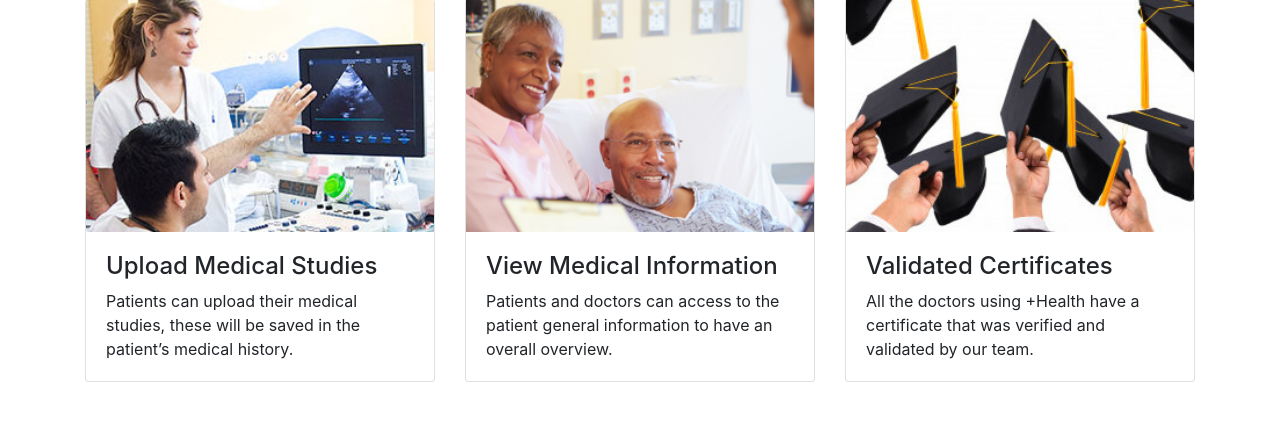
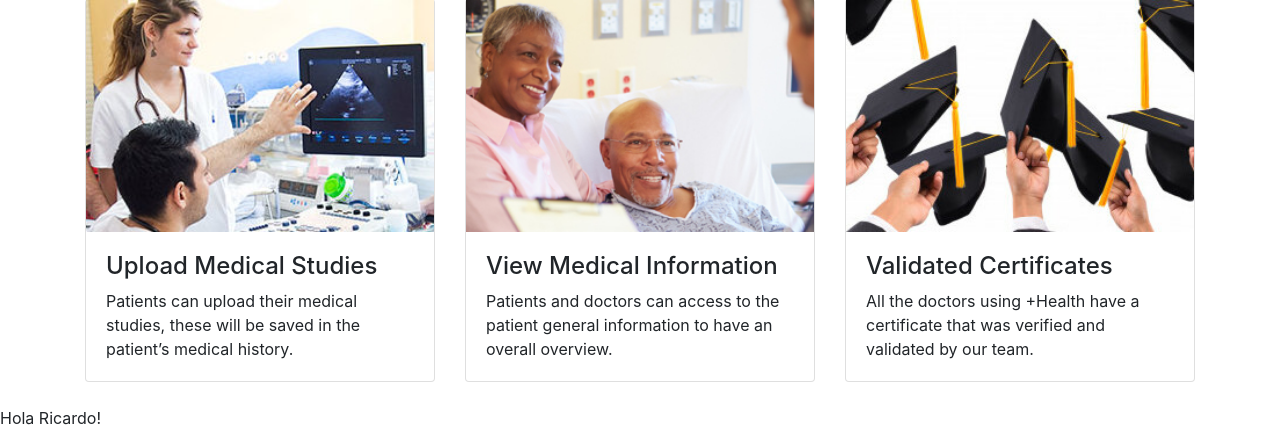
Before and after one commit to richardmoonw/-Health, a Flask app: page / in a window 1280 px wide. Shown: the part 1045-1491 px from the top of the page. Before the commit the page ends 1427 px from the top, so only its background shows below. Run offline with Flask 2, Linux system fonts and the light colour scheme; some libraries are stand-ins or nearby versions.

Commit message:
Prueba modificacion

```diff
--- a/src/templates/main_page.html
+++ b/src/templates/main_page.html
@@ -101,6 +101,8 @@
 
         <br>
 
+        <p>Hola Ricardo!</p>
+
 
     <script src="https://code.jquery.com/jquery-3.3.1.slim.min.js" integrity="sha384-q8i/X+965DzO0rT7abK41JStQIAqVgRVzpbzo5smXKp4YfRvH+8abtTE1Pi6jizo" crossorigin="anonymous"></script>
     <script src="https://cdnjs.cloudflare.com/ajax/libs/popper.js/1.14.7/umd/popper.min.js" integrity="sha384-UO2eT0CpHqdSJQ6hJty5KVphtPhzWj9WO1clHTMGa3JDZwrnQq4sF86dIHNDz0W1" crossorigin="anonymous"></script>
```
